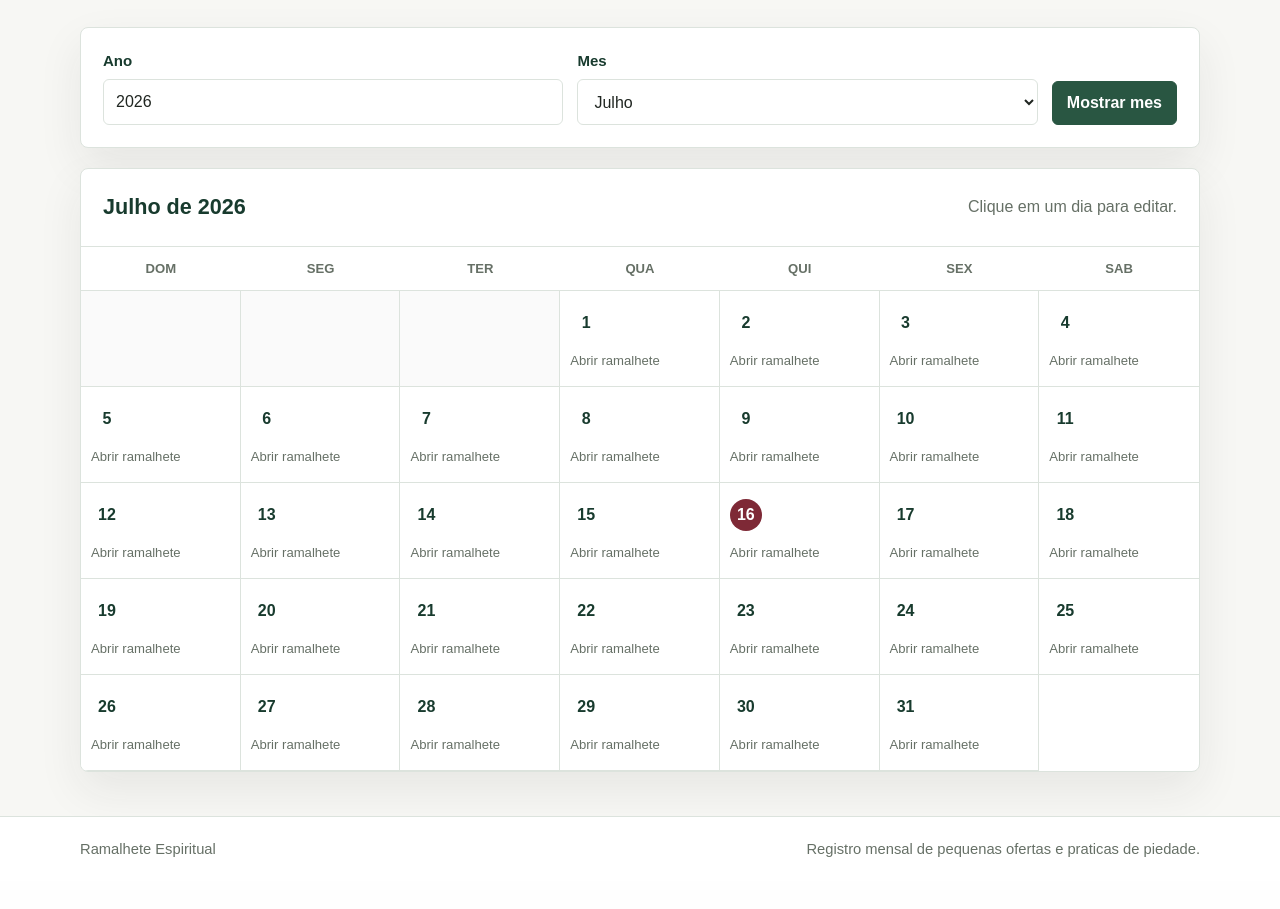
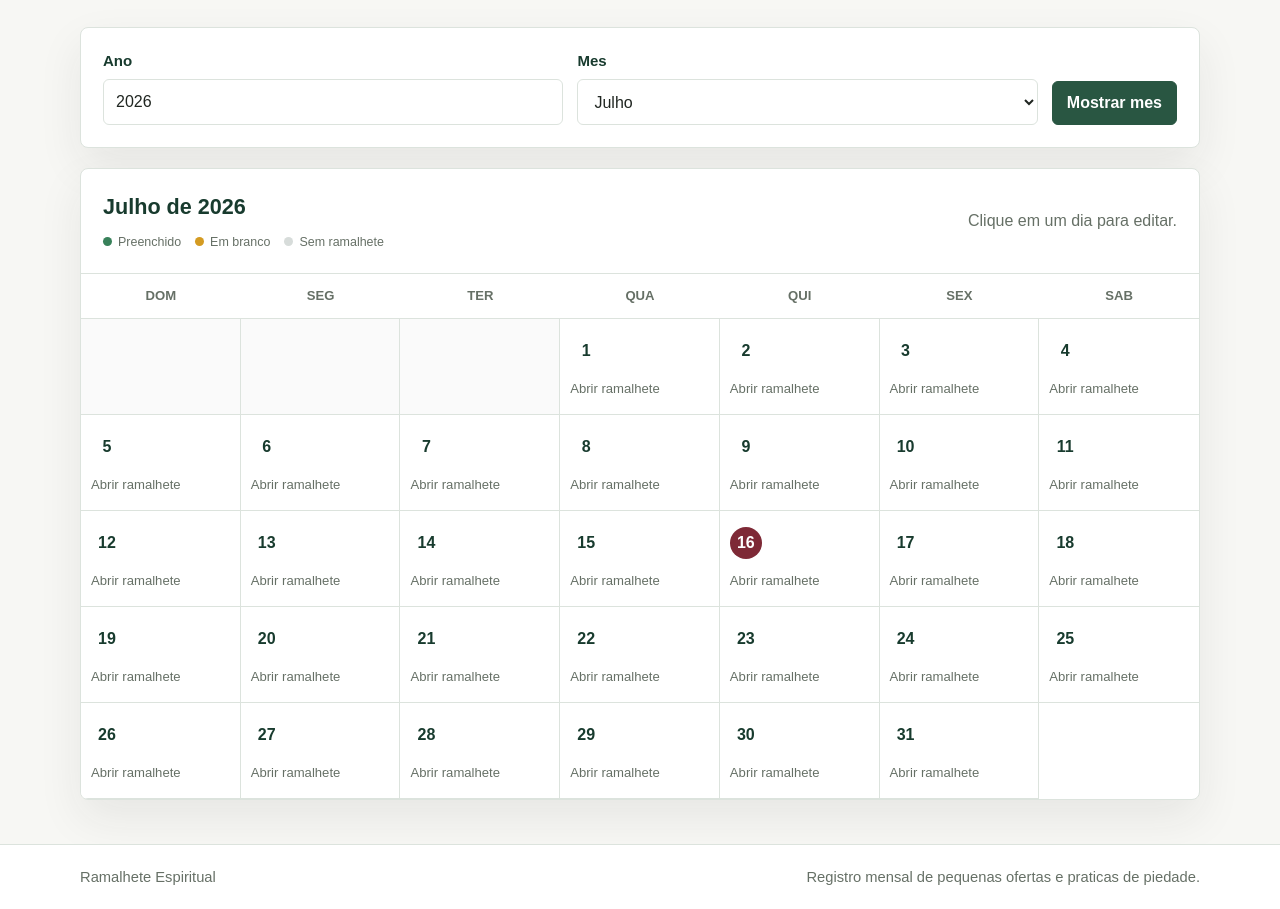
Before and after one commit to yRicke/RamalheteEspiritual, a Django app: page / in a window 1280 px wide. Shown: the part 251-1160 px from the top of the page. Before the commit the page ends 1108 px from the top, so only its background shows below. Run offline with Django 5.2, Linux system fonts and the light colour scheme; the visitor is signed in with stand-in values (Sample User, id 1); data that the repository does not hold is empty.

Commit message:
feat (ux): agora a cordo dia no calendario varia de acordo com os status: preenchido, em branco, sem ramalhete

```diff
--- a/app/templates/base.html
+++ b/app/templates/base.html
@@ -267,6 +267,36 @@
             font-size: 1.35rem;
         }
 
+        .calendar-legend {
+            display: flex;
+            gap: 14px;
+            flex-wrap: wrap;
+            margin-top: 9px;
+            color: var(--muted);
+            font-size: 0.78rem;
+        }
+
+        .calendar-legend span {
+            display: inline-flex;
+            align-items: center;
+            gap: 6px;
+        }
+
+        .status-dot {
+            width: 9px;
+            height: 9px;
+            border-radius: 50%;
+            background: #d7dcda;
+        }
+
+        .status-dot.complete {
+            background: #38815a;
+        }
+
+        .status-dot.pending {
+            background: #d49b22;
+        }
+
         .weekday-row,
         .calendar-grid {
             display: grid;
@@ -303,6 +333,22 @@
             background: var(--surface-soft);
         }
 
+        .day-cell.complete {
+            background: #e9f4ec;
+        }
+
+        .day-cell.complete:hover {
+            background: #dceee2;
+        }
+
+        .day-cell.pending {
+            background: #fff5dc;
+        }
+
+        .day-cell.pending:hover {
+            background: #ffedc0;
+        }
+
         .day-cell.empty {
             cursor: default;
             background: #fafafa;
@@ -317,6 +363,21 @@
             border-radius: 50%;
             font-weight: 800;
             color: var(--green-strong);
+        }
+
+        .day-cell.today .day-number {
+            background: var(--wine);
+            color: #ffffff;
+        }
+
+        .day-cell.complete .day-number {
+            background: #38815a;
+            color: #ffffff;
+        }
+
+        .day-cell.pending .day-number {
+            background: #d49b22;
+            color: #ffffff;
         }
 
         .day-cell.today .day-number {
--- a/app/templates/home.html
+++ b/app/templates/home.html
@@ -40,7 +40,16 @@
 
     <div class="panel calendar-wrap" id="calendarPanel" hidden>
         <div class="calendar-head">
-            <h2 class="calendar-title" id="calendarTitle"></h2>
+            <div>
+                <h2 class="calendar-title" id="calendarTitle"></h2>
+                {% if user.is_authenticated %}
+                    <div class="calendar-legend" aria-label="Legenda do calendario">
+                        <span><i class="status-dot complete"></i>Preenchido</span>
+                        <span><i class="status-dot pending"></i>Em branco</span>
+                        <span><i class="status-dot empty"></i>Sem ramalhete</span>
+                    </div>
+                {% endif %}
+            </div>
             {% if user.is_authenticated %}
                 <span class="section-copy">Clique em um dia para editar.</span>
             {% else %}
@@ -61,6 +70,8 @@
         <div class="calendar-grid" id="calendarGrid"></div>
     </div>
 </section>
+
+{{ status_por_data|json_script:"calendarStatus" }}
 
 <script>
     const monthNames = [
@@ -85,6 +96,7 @@
     const title = document.getElementById('calendarTitle');
     const grid = document.getElementById('calendarGrid');
     const ramalheteUrlTemplate = "{% url 'abrir_ramalhate' '0000-00-00' %}";
+    const calendarStatus = JSON.parse(document.getElementById('calendarStatus').textContent);
 
     function pad(value) {
         return String(value).padStart(2, '0');
@@ -111,13 +123,15 @@
 
         for (let day = 1; day <= daysInMonth; day += 1) {
             const button = document.createElement('button');
+            const date = `${year}-${pad(month)}-${pad(day)}`;
+            const ramalheteStatus = calendarStatus[date] || '';
             const isToday = today.getFullYear() === Number(year) &&
                 today.getMonth() === month - 1 &&
                 today.getDate() === day;
 
             button.type = 'button';
-            button.className = `day-cell${isToday ? ' today' : ''}`;
-            button.innerHTML = `<span class="day-number">${day}</span><span class="day-hint">Abrir ramalhete</span>`;
+            button.className = `day-cell${ramalheteStatus ? ` ${ramalheteStatus}` : ''}${isToday ? ' today' : ''}`;
+            button.innerHTML = `<span class="day-number">${day}</span><span class="day-hint">${ramalheteStatus === 'complete' ? 'Preenchido' : ramalheteStatus === 'pending' ? 'Em branco' : 'Abrir ramalhete'}</span>`;
             button.addEventListener('click', () => openRamalhete(year, month, day));
             grid.appendChild(button);
         }
--- a/app/views.py
+++ b/app/views.py
@@ -9,7 +9,24 @@ from django.utils.dateparse import parse_date
 # Create your views here.
 
 def home(request):
-    return render(request, 'home.html')
+    campos_de_praticas = (
+        'missa_comunhao',
+        'visita_ao_santissimo',
+        'tercos',
+        'exame_de_consciencia',
+        'leitura_espiritual_meditacao',
+        'sacrificio',
+    )
+    status_por_data = {}
+
+    if request.user.is_authenticated:
+        ramalhetes = Ramalhete.objects.filter(usuario=request.user).values('data', *campos_de_praticas)
+        for ramalhete in ramalhetes:
+            data = ramalhete['data'].isoformat()
+            possui_pratica_registrada = any(ramalhete[campo] != 0 for campo in campos_de_praticas)
+            status_por_data[data] = 'complete' if possui_pratica_registrada else 'pending'
+
+    return render(request, 'home.html', {'status_por_data': status_por_data})
 
 def entrar(request):
     if request.method == 'POST':
```
